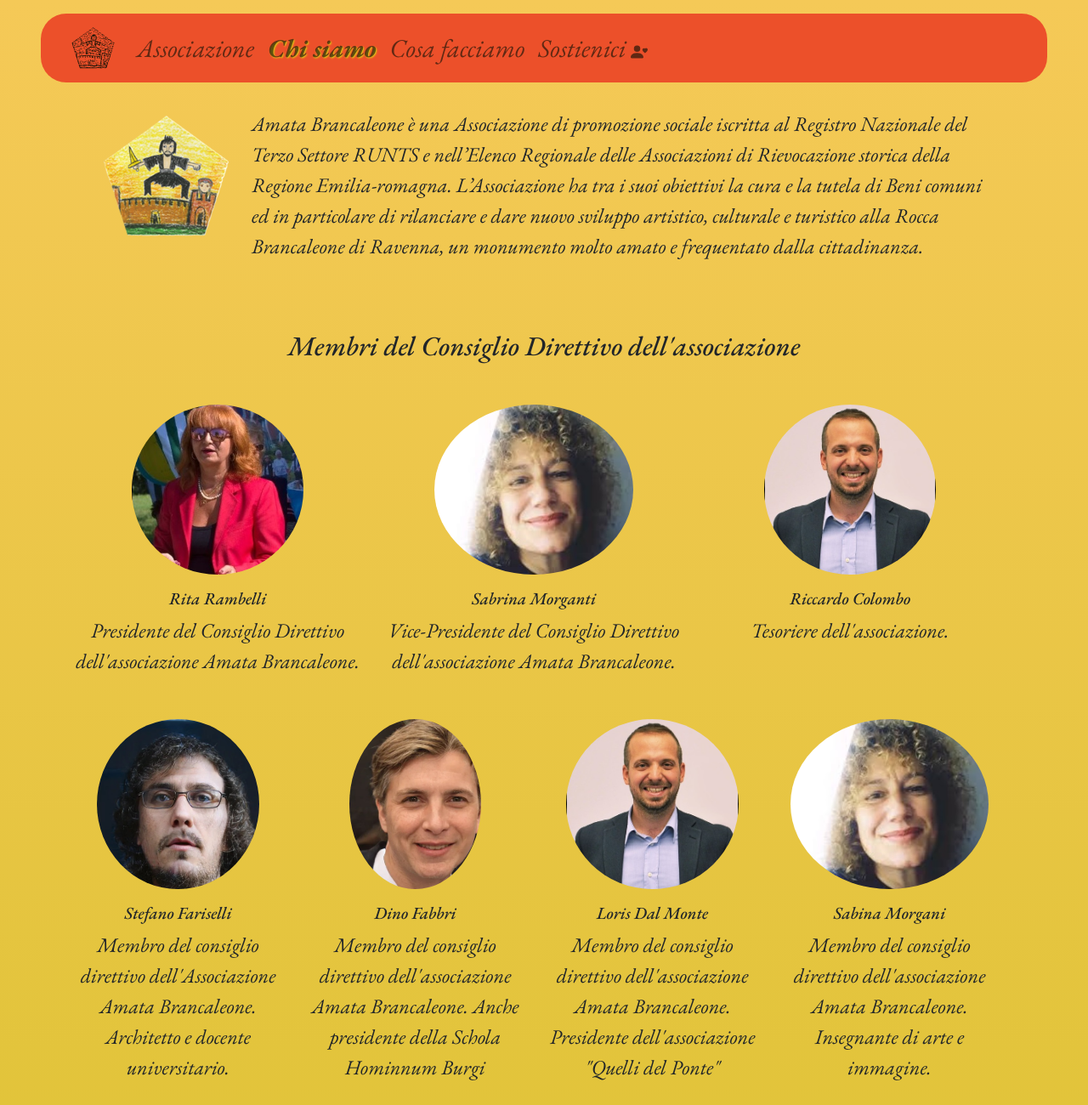
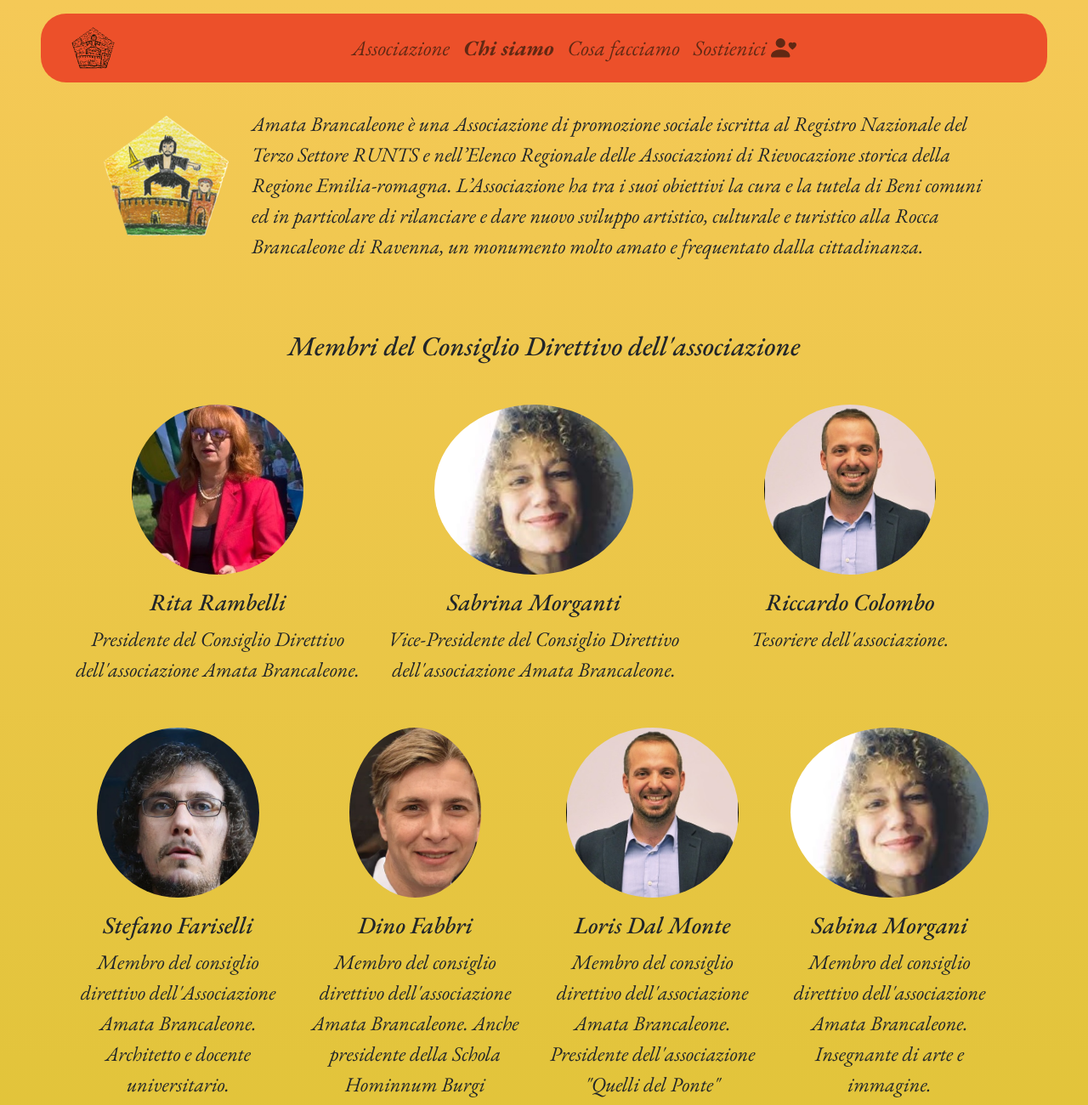
Before and after one commit to DavideTimo/Amata-Brancaleone, a plain HTML site: page Chi_siamo.html in a window 1280 px wide. Shown: the top 1300 px of the page at 85% size. Drawn offline with nearby package versions, Linux system fonts and the light colour scheme.

Commit message:
modifiche varie ed eventuali

```diff
--- a/Assets/Navbar.html
+++ b/Assets/Navbar.html
@@ -6,7 +6,7 @@
       <button class="navbar-toggler" type="button" data-bs-toggle="collapse" data-bs-target="#navbarNav" aria-controls="navbarNav" aria-expanded="false" aria-label="Toggle navigation">
         <span class="navbar-toggler-icon"></span>
       </button>
-      <div class="collapse navbar-collapse" id="navbarNav">
+      <div class="collapse navbar-collapse justify-content-center" id="navbarNav">
         <ul class="navbar-nav">
           <li class="nav-item">
             <a class="nav-link" href="/index.html">Associazione</a>
@@ -19,7 +19,7 @@
           </li>
           <li class="nav-item">
             <a class="nav-link" href="/Sostienici.html">Sostienici
-              <svg xmlns="http://www.w3.org/2000/svg" width="20" height="20" fill="currentColor" class="bi bi-person-heart" viewBox="0 0 16 16">
+              <svg xmlns="http://www.w3.org/2000/svg" width="30" height="30" fill="currentColor" class="bi bi-person-heart" viewBox="0 2 16 16">
                 <path d="M9 5a3 3 0 1 1-6 0 3 3 0 0 1 6 0m-9 8c0 1 1 1 1 1h10s1 0 1-1-1-4-6-4-6 3-6 4m13.5-8.09c1.387-1.425 4.855 1.07 0 4.277-4.854-3.207-1.387-5.702 0-4.276Z"/>
               </svg>
 
--- a/Chi_siamo.html
+++ b/Chi_siamo.html
@@ -68,7 +68,7 @@
                     <div class="col-lg-4">
                         <div class="presentazione-membro mx-auto mb-5 mb-lg-0">
                             <img src="Image/Fototessera_RitaRambelli.jpg" class="img-fluid rounded-circle mb-3">
-                            <h5>Rita Rambelli</h5>
+                            <h3>Rita Rambelli</h3>
                             <p class="font-weight-light mb-0">
                                 Presidente del Consiglio Direttivo dell'associazione Amata Brancaleone.
                             </p>
@@ -78,7 +78,7 @@
                     <div class="col-lg-4">
                         <div class="presentazione-membro mx-auto mb-5 mb-lg-0">
                             <img src="Image/Fototessera_SabrinaMorgantti.jpg" class="img-fluid rounded-circle mb-3">
-                            <h5>Sabrina Morganti</h5>
+                            <h3>Sabrina Morganti</h3>
                             <p class="font-weight-light mb-0">
                                 Vice-Presidente del Consiglio Direttivo dell'associazione Amata Brancaleone.
                             </p>
@@ -88,7 +88,7 @@
                     <div class="col-lg-4">
                         <div class="presentazione-membro mx-auto mb-5 mb-lg-0">
                             <img src="Image/Fototessera_RiccardoColombo.jpg" class="img-fluid rounded-circle mb-3">
-                            <h5>Riccardo Colombo</h5>
+                            <h3>Riccardo Colombo</h3>
                             <p class="font-weight-light mb-0">
                                 Tesoriere dell'associazione.
                             </p>
@@ -101,7 +101,7 @@
                     <div class="col-lg-3">
                         <div class="presentazione-membro mx-auto mb-5 mb-lg-0">
                             <img src="Image/Fototessera_StefanoFariselli.jpg" class="img-fluid rounded-circle mb-3">
-                            <h5>Stefano Fariselli</h5>
+                            <h3>Stefano Fariselli</h3>
                             <p class="font-weight-light mb-0">
                                 Membro del consiglio direttivo dell'Associazione Amata Brancaleone. Architetto e docente universitario.
                             </p>
@@ -111,7 +111,7 @@
                     <div class="col-lg-3">
                         <div class="presentazione-membro mx-auto mb-5 mb-lg-0">
                             <img src="Image/Fototessera_DinoFabbri.jpg" class="img-fluid rounded-circle mb-3">
-                            <h5>Dino Fabbri</h5>
+                            <h3>Dino Fabbri</h3>
                             <p class="font-weight-light mb-0">
                                 Membro del consiglio direttivo dell'associazione Amata Brancaleone. Anche presidente della Schola Hominnum Burgi
                             </p>
@@ -121,7 +121,7 @@
                     <div class="col-lg-3">
                         <div class="presentazione-membro mx-auto mb-5 mb-lg-0">
                             <img src="Image/Fototessera_RiccardoColombo.jpg" class="img-fluid rounded-circle mb-3">
-                            <h5>Loris Dal Monte</h5>
+                            <h3>Loris Dal Monte</h3>
                             <p class="font-weight-light mb-0">
                                 Membro del consiglio direttivo dell'associazione Amata Brancaleone. Presidente dell'associazione "Quelli del Ponte"
                             </p>
@@ -131,7 +131,7 @@
                     <div class="col-lg-3">
                         <div class="presentazione-membro mx-auto mb-5 mb-lg-0">
                             <img src="Image/Fototessera_SabrinaMorgantti.jpg" class="img-fluid rounded-circle mb-3">
-                            <h5>Sabina Morgani</h5>
+                            <h3>Sabina Morgani</h3>
                             <p class="font-weight-light mb-0">
                                 Membro del consiglio direttivo dell'associazione Amata Brancaleone. Insegnante di arte e immagine.
                             </p>
--- a/style.css
+++ b/style.css
@@ -8,8 +8,6 @@
   body {
     font-family: 'EBGaramond-italic', serif;
     font-size: x-large ;
-
-
   }
 
 
@@ -25,13 +23,37 @@
 }
 
 .navbar .nav-link{
-    font-size: 30px ;
+    font-size: 25px ;
+    position: relative;
+}
+
+.nav-link:hover, .nav-link.active{
+    color: black;
 }
 
 .navbar .nav-link[aria-current="page"]{
 
     font-weight: bold;
-    text-shadow: 1px 1px 2px rgb(224, 204, 16); /* offset-x offset-y blur-radius color */;
+    /*text-shadow: 1px 1px 1px rgb(114, 114, 111); /* offset-x offset-y blur-radius color */;
+}
+
+
+.nav-link::before{
+    content: "";
+    position: absolute;
+    bottom: 0;
+    left: 50%;
+    transform: translateX(-50%);
+    width: 0;
+    height: 2px;
+    background-color: black;
+    visibility: hidden;
+    transition: 0.3s ease-in-out;
+}
+
+.nav-link:hover::before, .nav-link.active::before{
+    width: 100%;
+    visibility: visible;
 }
 
 
```
Also changed, not shown: Cosa_facciamo.html (+9 -3 lines), Cosa_facciamo/architettura.html (+4 -4 lines), Sostienici.html (+2 -2 lines), Image/Donate to Restore a Medieval Fortress2.png.
